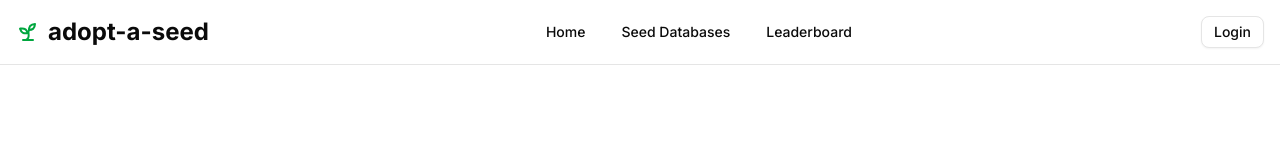
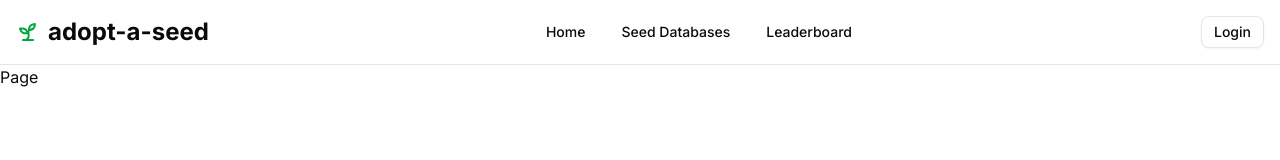
Before and after one commit to rustlers42/adopt-a-seed, a Next.js app in the folder adopt-a-seed/: page / in a window 1280 px wide. Before the commit this address had no page. Shown: the top 160 px of the page. Built offline with nearby package versions, Linux system fonts and the light colour scheme.

Commit message:
feat: update login redirection to dashboard and create new home page component

```diff
--- /dev/null
+++ b/adopt-a-seed/app/dashboard/page.tsx
@@ -0,0 +1,32 @@
+"use client";
+
+import { useFetchApi } from "@/lib/use-api";
+import { PlantDTO } from "@/lib/plant";
+import { EventDTO } from "@/lib/event";
+import ProtectedRoute from "@/components/protected-route";
+import { PlantsCarousel } from "@/app/view-plants/components/plants-carousel";
+import EventList from "@/app/view-events/components/event-list";
+
+export default function Home() {
+  const { data: plants } = useFetchApi<PlantDTO[]>("http://localhost:8000/plants", {
+    requireAuth: true,
+    enabled: true,
+  });
+
+  const { data: events } = useFetchApi<EventDTO[]>("http://localhost:8000/users/me/events", {
+    requireAuth: true,
+    enabled: true,
+  });
+
+  return (
+    <ProtectedRoute>
+      <div className="container mx-auto p-4">
+        <h1 className="scroll-m-20 text-4xl font-extrabold tracking-tight lg:text-5xl">Plants</h1>
+        {<PlantsCarousel plants={plants}></PlantsCarousel>}
+
+        <h1 className="scroll-m-20 text-4xl font-extrabold tracking-tight lg:text-5xl">Events</h1>
+        <EventList events={events}></EventList>
+      </div>
+    </ProtectedRoute>
+  );
+}
--- a/adopt-a-seed/app/login/login-form.tsx
+++ b/adopt-a-seed/app/login/login-form.tsx
@@ -66,8 +66,7 @@ export default function LoginForm() {
       // Use the login function from AuthContext
       login(data.access_token, data.token_type);
 
-      // Redirect to dashboard
-      router.push("/");
+      router.push("/dashboard");
     } catch (error) {
       console.error("Login failed", error);
       setError("Invalid username or password");
--- a/adopt-a-seed/app/page.tsx
+++ b/adopt-a-seed/app/page.tsx
@@ -1,32 +1,7 @@
-"use client";
-
-import { PlantsCarousel } from "./view-plants/components/plants-carousel";
-import ProtectedRoute from "@/components/protected-route";
-import { useFetchApi } from "@/lib/use-api";
-import { PlantDTO } from "@/lib/plant";
-import EventList from "@/app/view-events/components/event-list";
-import { EventDTO } from "@/lib/event";
-
-export default function Home() {
-  const { data: plants } = useFetchApi<PlantDTO[]>("http://localhost:8000/plants", {
-    requireAuth: true,
-    enabled: true,
-  });
-
-  const { data: events } = useFetchApi<EventDTO[]>("http://localhost:8000/users/me/events", {
-    requireAuth: true,
-    enabled: true,
-  });
-
+export default function () {
   return (
-    <ProtectedRoute>
-      <div className="container mx-auto p-4">
-        <h1 className="scroll-m-20 text-4xl font-extrabold tracking-tight lg:text-5xl">Plants</h1>
-        {<PlantsCarousel plants={plants}></PlantsCarousel>}
-
-        <h1 className="scroll-m-20 text-4xl font-extrabold tracking-tight lg:text-5xl">Events</h1>
-        <EventList events={events}></EventList>
-      </div>
-    </ProtectedRoute>
+    <div>
+      <h1>Page</h1>
+    </div>
   );
 }
```
